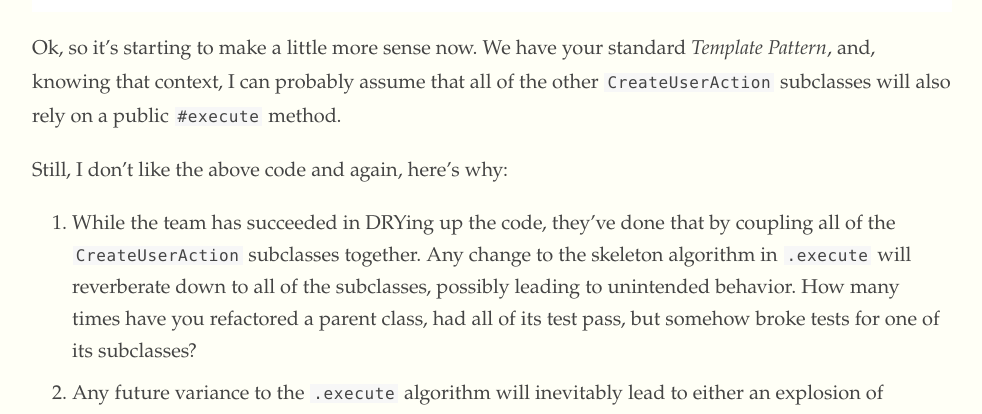
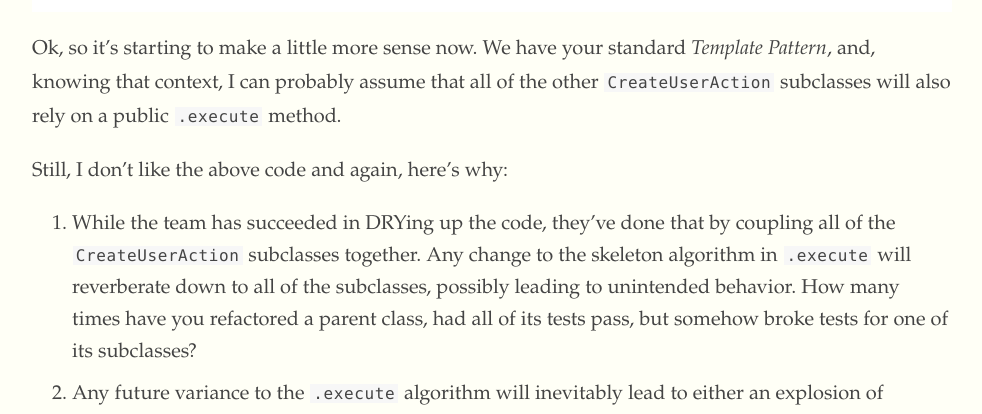
Before and after one commit to gxespino/gxespino.github.io, a Jekyll site: the page built from _posts/2017-06-17-mixins-inheritance-composition.markdown, in a window 1280 px wide and 900 px high, scrolled down 1737 px. Shown: the part 153-567 px from the top of the window, without its empty margins (148-1130 px from the left). Built offline with Jekyll 4.4.1, drawn with Linux system fonts in a browser that asks for light colours; nearby versions of some CDN libraries; comment, search, counter and statistics services are not loaded; some of the changed text lies outside the part shown.

Commit message:
Fix typos

````diff
--- a/_posts/2017-06-17-mixins-inheritance-composition.markdown
+++ b/_posts/2017-06-17-mixins-inheritance-composition.markdown
@@ -63,11 +63,11 @@ class Base::CreateUserAction
 end
 ```
 
-Ok, so it's starting to make a little more sense now. We have your standard _Template Pattern_, and, knowing that context, I can probably assume that all of the other `CreateUserAction` subclasses will also rely on a public `#execute` method.
+Ok, so it's starting to make a little more sense now. We have your standard _Template Pattern_, and, knowing that context, I can probably assume that all of the other `CreateUserAction` subclasses will also rely on a public `.execute` method.
 
 Still, I don't like the above code and again, here's why:
 
-1. While the team has succeeded in DRYing up the code, they've done that by coupling all of the `CreateUserAction` subclasses together. Any change to the skeleton algorithm in `.execute` will reverberate down to all of the subclasses, possibly leading to unintended behavior. How many times have you refactored a parent class, had all of its test pass, but somehow broke tests for one of its subclasses?
+1. While the team has succeeded in DRYing up the code, they've done that by coupling all of the `CreateUserAction` subclasses together. Any change to the skeleton algorithm in `.execute` will reverberate down to all of the subclasses, possibly leading to unintended behavior. How many times have you refactored a parent class, had all of its tests pass, but somehow broke tests for one of its subclasses?
 2. Any future variance to the `.execute` algorithm will inevitably lead to either an explosion of conditionals, additional layers of of inheritance, the introduction of multiple inheritance (modules), or some tangled combination of all three.
 
 A lot of times I'll hear that the pattern above is _probably_ fine and  a lot better (maybe) than duplicating the execution logic everywhere. Besides, how often can we expect the process of posting to external APIs to change? Not often... right?
````
Also changed, not shown: other parts of _posts/2017-06-17-mixins-inheritance-composition.markdown (+2 -2 lines).
